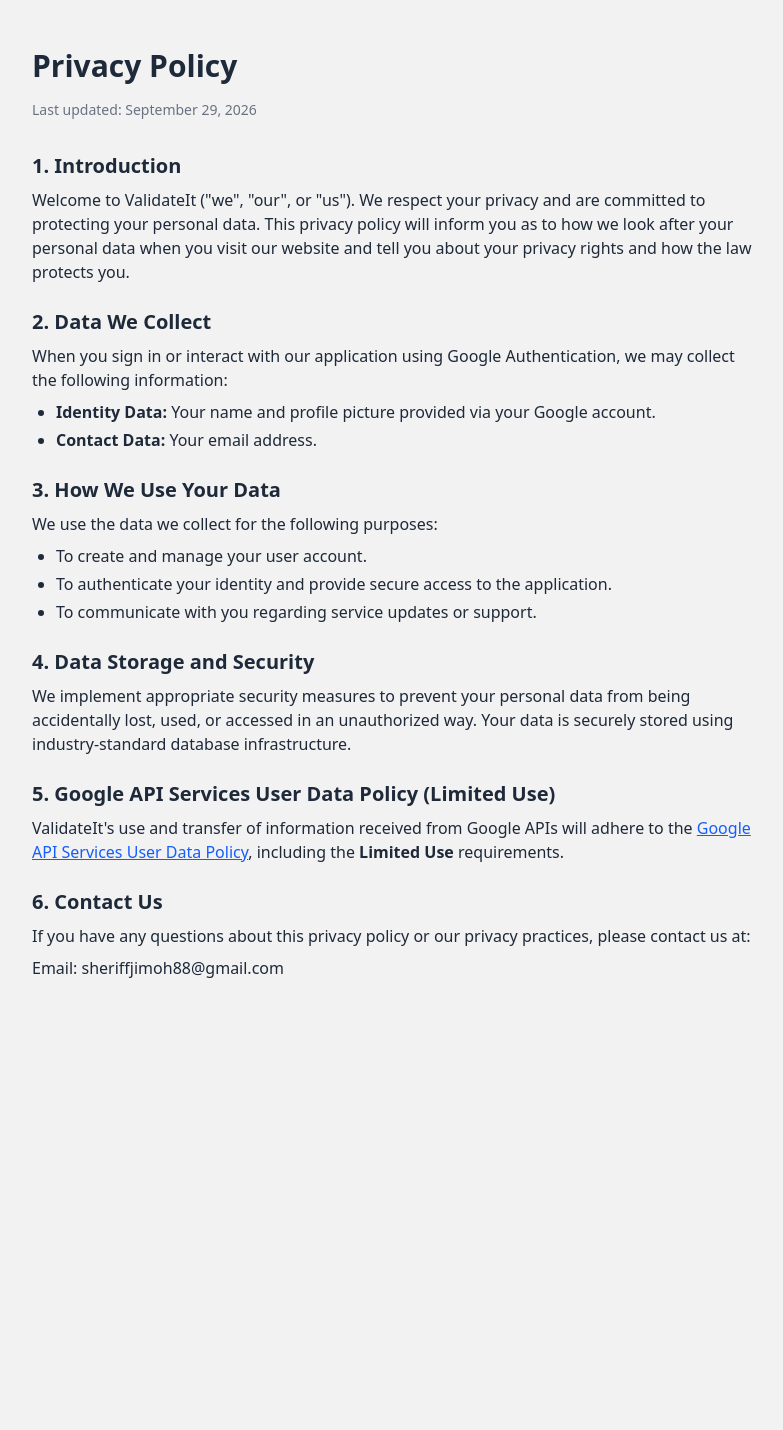
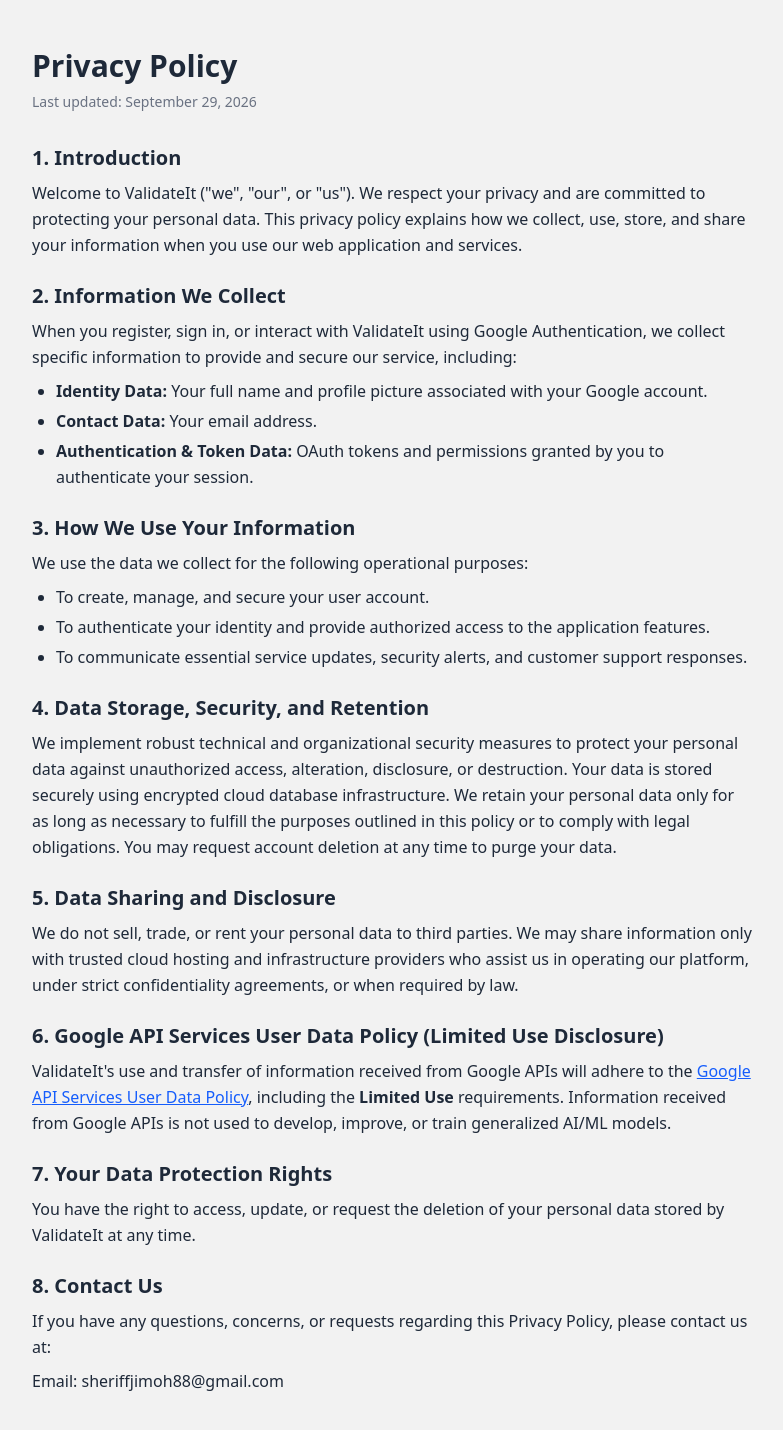
Before and after one commit to sheriffjimoh/ValidateIt, a Next.js app: page /privacy in a window 1280 px wide. Shown: the top 1430 px of the page, without its empty margins (248-1031 px from the left). Before the commit the page ends 1028 px from the top, so only its background shows below. Built offline with nearby package versions, Linux system fonts and the light colour scheme; a web font is replaced by a local one.

Commit message:
fix:privacy policy

```diff
--- a/app/privacy/page.tsx
+++ b/app/privacy/page.tsx
@@ -1,54 +1,69 @@
 export default function PrivacyPolicy() {
   return (
-    <main className="max-w-3xl mx-auto px-6 py-12 font-sans text-gray-800">
-      <h1 className="text-3xl font-bold mb-4">Privacy Policy</h1>
+    <main className="max-w-3xl mx-auto px-6 py-12 font-sans text-gray-800 leading-relaxed">
+      <h1 className="text-3xl font-bold mb-2">Privacy Policy</h1>
       <p className="text-sm text-gray-500 mb-8">Last updated: September 29, 2026</p>
 
       <section className="space-y-6">
         <div>
           <h2 className="text-xl font-semibold mb-2">1. Introduction</h2>
           <p>
-            Welcome to ValidateIt (&quot;we&quot;, &quot;our&quot;, or &quot;us&quot;). We respect your privacy and are committed to protecting your personal data. This privacy policy will inform you as to how we look after your personal data when you visit our website and tell you about your privacy rights and how the law protects you.
+            Welcome to ValidateIt (&quot;we&quot;, &quot;our&quot;, or &quot;us&quot;). We respect your privacy and are committed to protecting your personal data. This privacy policy explains how we collect, use, store, and share your information when you use our web application and services.
           </p>
         </div>
 
         <div>
-          <h2 className="text-xl font-semibold mb-2">2. Data We Collect</h2>
-          <p>When you sign in or interact with our application using Google Authentication, we may collect the following information:</p>
+          <h2 className="text-xl font-semibold mb-2">2. Information We Collect</h2>
+          <p>When you register, sign in, or interact with ValidateIt using Google Authentication, we collect specific information to provide and secure our service, including:</p>
           <ul className="list-disc pl-6 mt-2 space-y-1">
-            <li><strong>Identity Data:</strong> Your name and profile picture provided via your Google account.</li>
+            <li><strong>Identity Data:</strong> Your full name and profile picture associated with your Google account.</li>
             <li><strong>Contact Data:</strong> Your email address.</li>
+            <li><strong>Authentication &amp; Token Data:</strong> OAuth tokens and permissions granted by you to authenticate your session.</li>
           </ul>
         </div>
 
         <div>
-          <h2 className="text-xl font-semibold mb-2">3. How We Use Your Data</h2>
-          <p>We use the data we collect for the following purposes:</p>
+          <h2 className="text-xl font-semibold mb-2">3. How We Use Your Information</h2>
+          <p>We use the data we collect for the following operational purposes:</p>
           <ul className="list-disc pl-6 mt-2 space-y-1">
-            <li>To create and manage your user account.</li>
-            <li>To authenticate your identity and provide secure access to the application.</li>
-            <li>To communicate with you regarding service updates or support.</li>
+            <li>To create, manage, and secure your user account.</li>
+            <li>To authenticate your identity and provide authorized access to the application features.</li>
+            <li>To communicate essential service updates, security alerts, and customer support responses.</li>
           </ul>
         </div>
 
         <div>
-          <h2 className="text-xl font-semibold mb-2">4. Data Storage and Security</h2>
+          <h2 className="text-xl font-semibold mb-2">4. Data Storage, Security, and Retention</h2>
           <p>
-            We implement appropriate security measures to prevent your personal data from being accidentally lost, used, or accessed in an unauthorized way. Your data is securely stored using industry-standard database infrastructure.
+            We implement robust technical and organizational security measures to protect your personal data against unauthorized access, alteration, disclosure, or destruction. Your data is stored securely using encrypted cloud database infrastructure. We retain your personal data only for as long as necessary to fulfill the purposes outlined in this policy or to comply with legal obligations. You may request account deletion at any time to purge your data.
           </p>
         </div>
 
         <div>
-          <h2 className="text-xl font-semibold mb-2">5. Google API Services User Data Policy (Limited Use)</h2>
+          <h2 className="text-xl font-semibold mb-2">5. Data Sharing and Disclosure</h2>
           <p>
-            ValidateIt&apos;s use and transfer of information received from Google APIs will adhere to the <a href="https://developers.google.com/terms/api-services-user-data-policy" target="_blank" rel="noopener noreferrer" className="text-blue-600 underline">Google API Services User Data Policy</a>, including the <strong>Limited Use</strong> requirements.
+            We do not sell, trade, or rent your personal data to third parties. We may share information only with trusted cloud hosting and infrastructure providers who assist us in operating our platform, under strict confidentiality agreements, or when required by law.
           </p>
         </div>
 
         <div>
-          <h2 className="text-xl font-semibold mb-2">6. Contact Us</h2>
+          <h2 className="text-xl font-semibold mb-2">6. Google API Services User Data Policy (Limited Use Disclosure)</h2>
           <p>
-            If you have any questions about this privacy policy or our privacy practices, please contact us at:
+            ValidateIt&apos;s use and transfer of information received from Google APIs will adhere to the <a href="https://developers.google.com/terms/api-services-user-data-policy" target="_blank" rel="noopener noreferrer" className="text-blue-600 underline">Google API Services User Data Policy</a>, including the <strong>Limited Use</strong> requirements. Information received from Google APIs is not used to develop, improve, or train generalized AI/ML models.
+          </p>
+        </div>
+
+        <div>
+          <h2 className="text-xl font-semibold mb-2">7. Your Data Protection Rights</h2>
+          <p>
+            You have the right to access, update, or request the deletion of your personal data stored by ValidateIt at any time.
+          </p>
+        </div>
+
+        <div>
+          <h2 className="text-xl font-semibold mb-2">8. Contact Us</h2>
+          <p>
+            If you have any questions, concerns, or requests regarding this Privacy Policy, please contact us at:
           </p>
           <p className="mt-2 font-medium">Email: sheriffjimoh88@gmail.com</p>
         </div>
```
